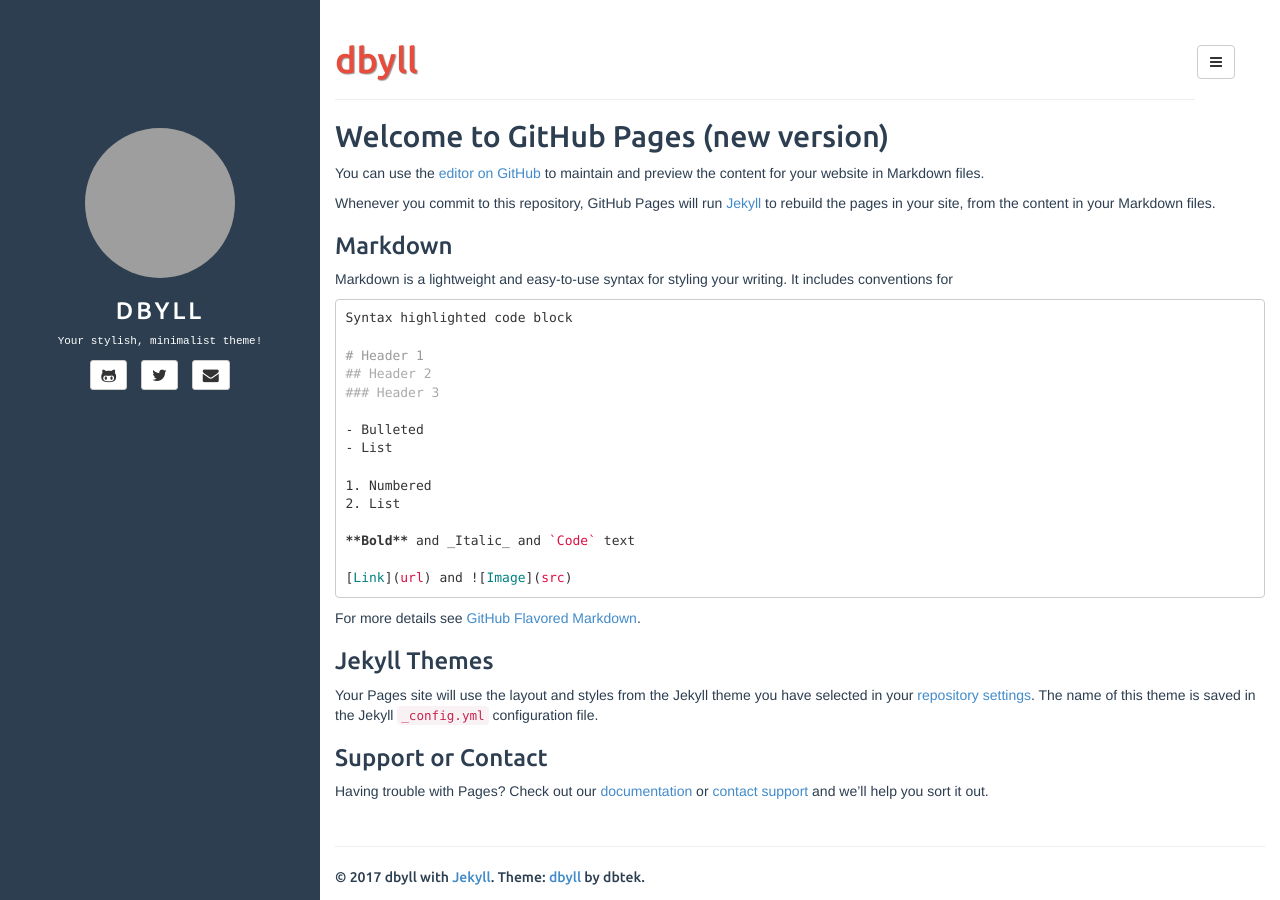
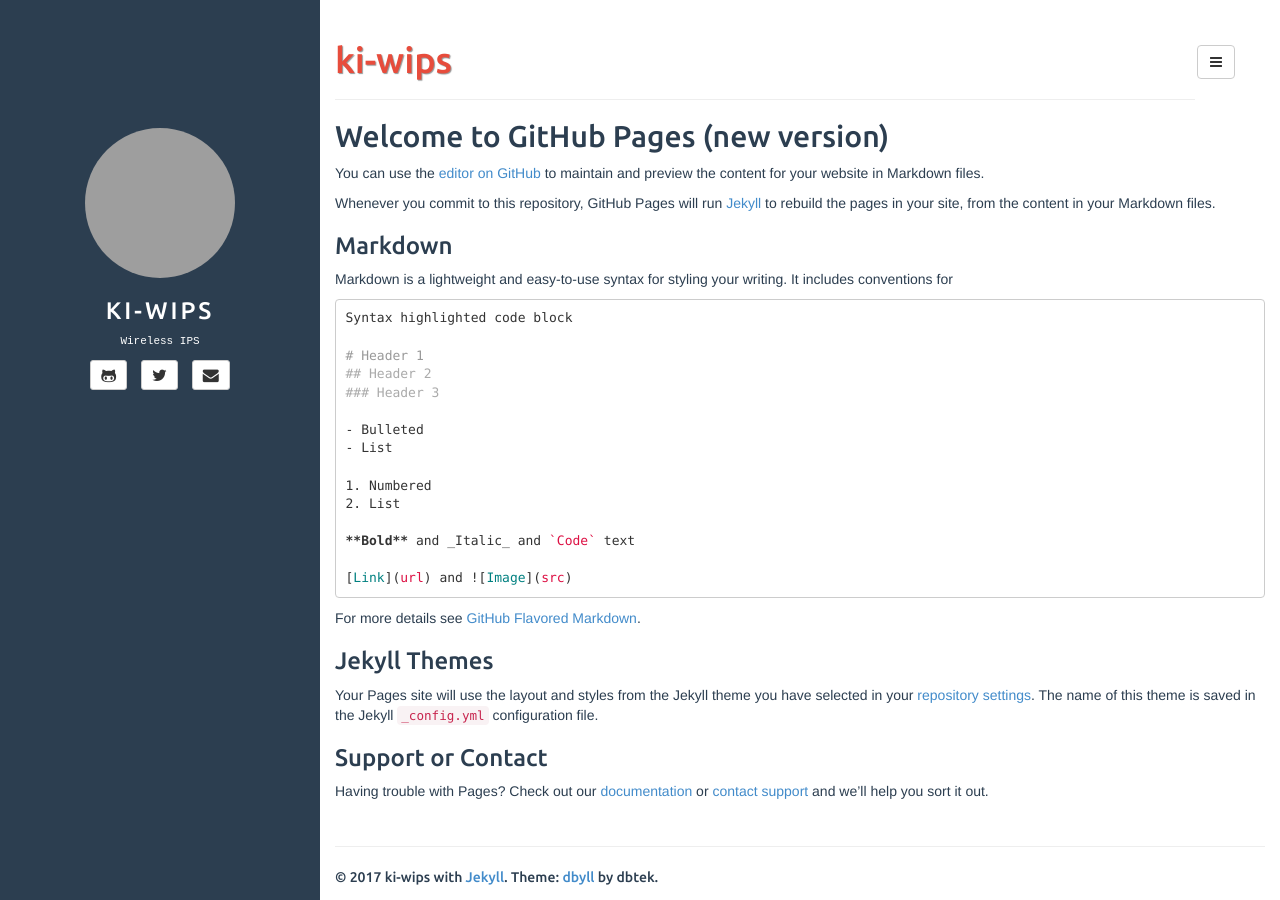
Before and after one commit to ki-wips/ki-wips.github.io, a Jekyll site: the page built from index.md, in a window 1280 px wide. Built offline with Jekyll 4.4.1, drawn with Linux system fonts in a browser that asks for light colours; our own code applies the rules of GitHub Pages for plain Markdown files; the list of posts is cut into pages by our own code; grey boxes are pictures that could not be loaded.

Commit message:
Update _config.yml

```diff
--- a/_config.yml
+++ b/_config.yml
@@ -5,26 +5,26 @@ paginate_path: "page:num"
 exclude: ["README.md"] # files to exclude
 highlighter: rouge
 markdown: kramdown
-disqus: dbyll
-google_analytics: dbyll
-title: dbyll
+disqus: ki-wips
+google_analytics: ki-wips
+title: ki-wips
 
 defaults:
   -
     scope:
       path: "" # empty string for all files
     values:
-      title: dbyll
+      title: ki-wips
 
 description: Stylish Jekyll Theme
 author:
-  name: dbyll
-  email: dbyll@ismaildemirbilek.com
-  github: dbtek
-  twitter: dbtek
-  pinterest: asd123
-  linkedin: asd123
-  bio: Your stylish, minimalist theme!
+  name: ki-wips
+  email: kiwipsco@gmail.com
+  github: ki-wips
+  twitter: ki-wips
+  pinterest: ki-wips
+  linkedin: Elena Botana de Castro
+  bio: Wireless IPS
   email_md5: 726351295ec82e145928582f595aa3aa
 
 rss_path: feed.xml
```
